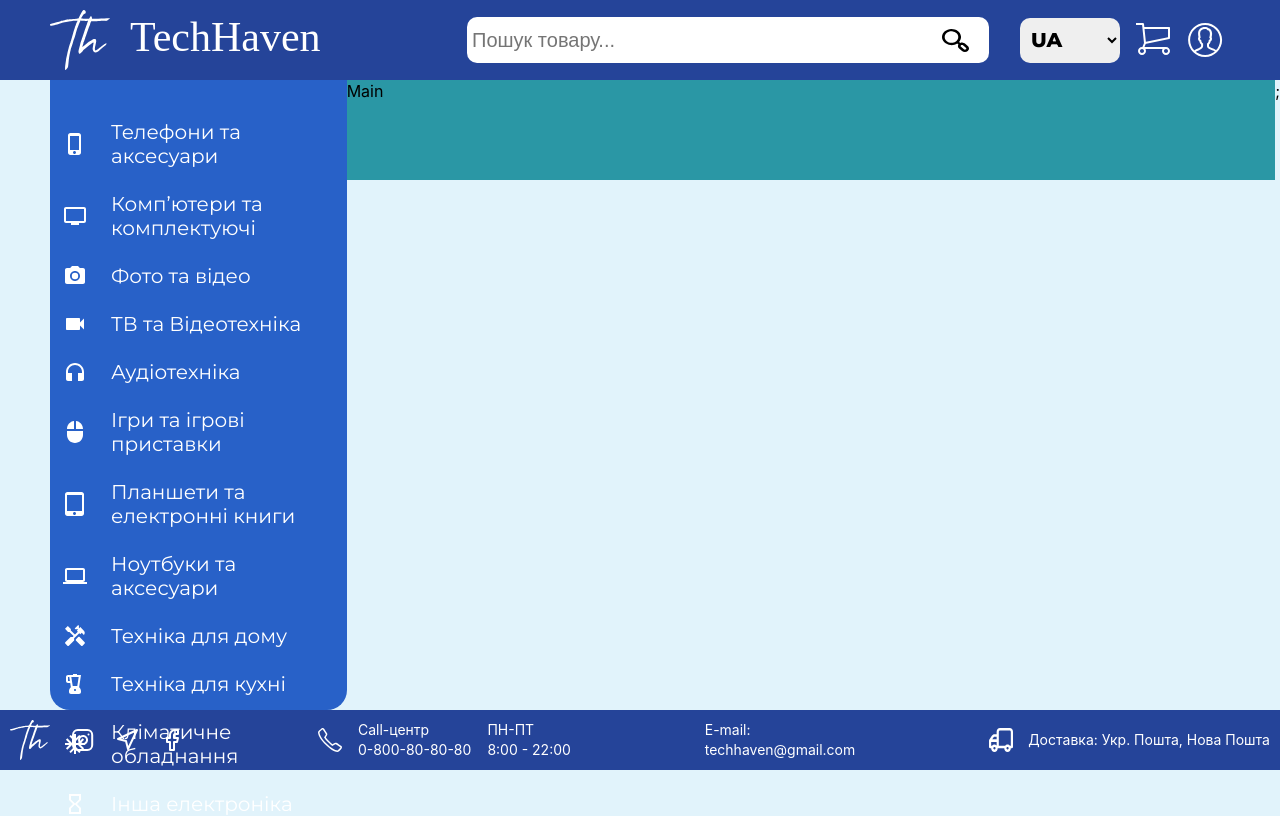
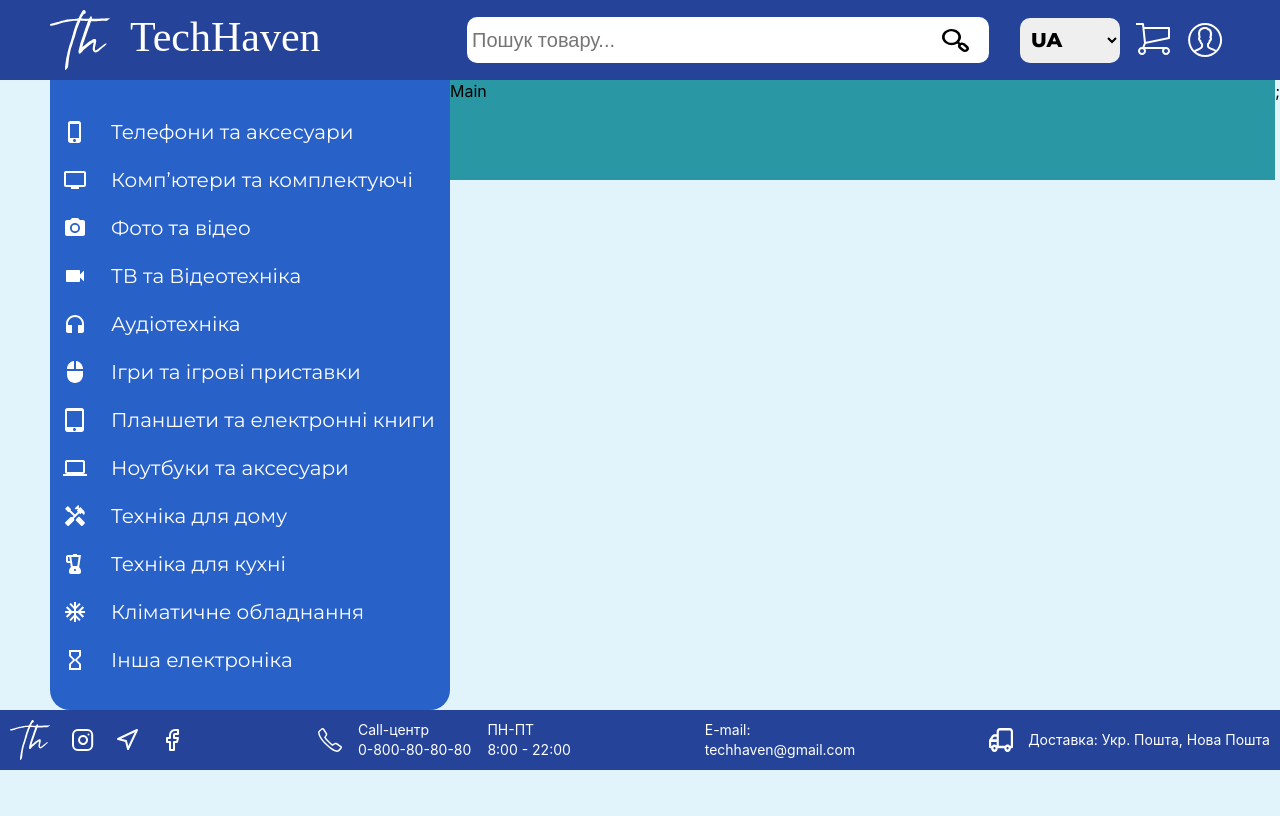
Before and after one commit to NazarBoychenko/Marketplace, a React (Vite) app: page / in a window 1280 px wide. Built offline with nearby package versions, Linux system fonts and the light colour scheme; a web font is replaced by a local one.

Commit message:
fix sideBar

```diff
--- a/src/components/SideBar/SideBar.module.css
+++ b/src/components/SideBar/SideBar.module.css
@@ -1,6 +1,6 @@
 .sideBar {
   margin-left: 50px;
-  width: 460px;
+  min-width: 400px;
   height: 630px;
 
   background-color: var(--color-bg-sideBar);
@@ -35,6 +35,12 @@
   text-align: left;
 }
 
+.sideBar__link:hover {
+  scale: 1.06;
+  color: rgb(206, 174, 174);
+  transition: all 0.3s ease;
+}
+
 .sideBar__icon {
   margin-right: 24px;
 }
```
